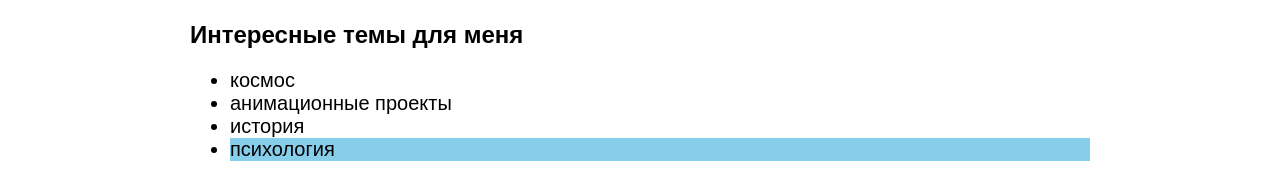
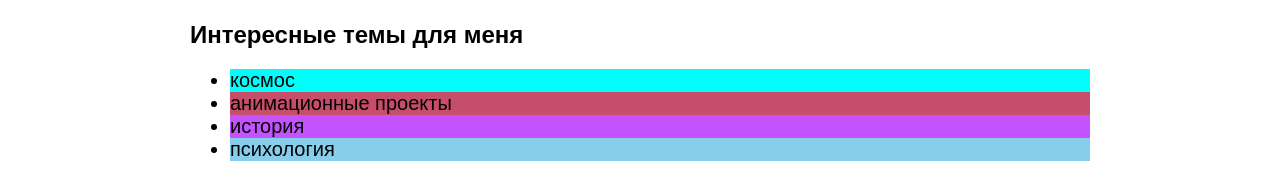
Before and after one commit to golden-dragon12/Portfolio, a plain HTML site: page about.html in a window 1280 px wide. Shown: the part 469-647 px from the top of the page. Drawn offline with Linux system fonts and the light colour scheme.

Commit message:
Update style.css

```diff
--- a/style.css
+++ b/style.css
@@ -22,6 +22,18 @@ body {
 
 .skyblue {
     background-color: skyblue;
+}
+
+.blue2 {
+    background-color: #00fffb;
+}
+
+.blue4 {
+    background-color: #b1072fb6;
+}
+
+.blue3 {
+    background-color: hsla(280, 100%, 50%, 0.677);
 }
 
 .yellow {
```
